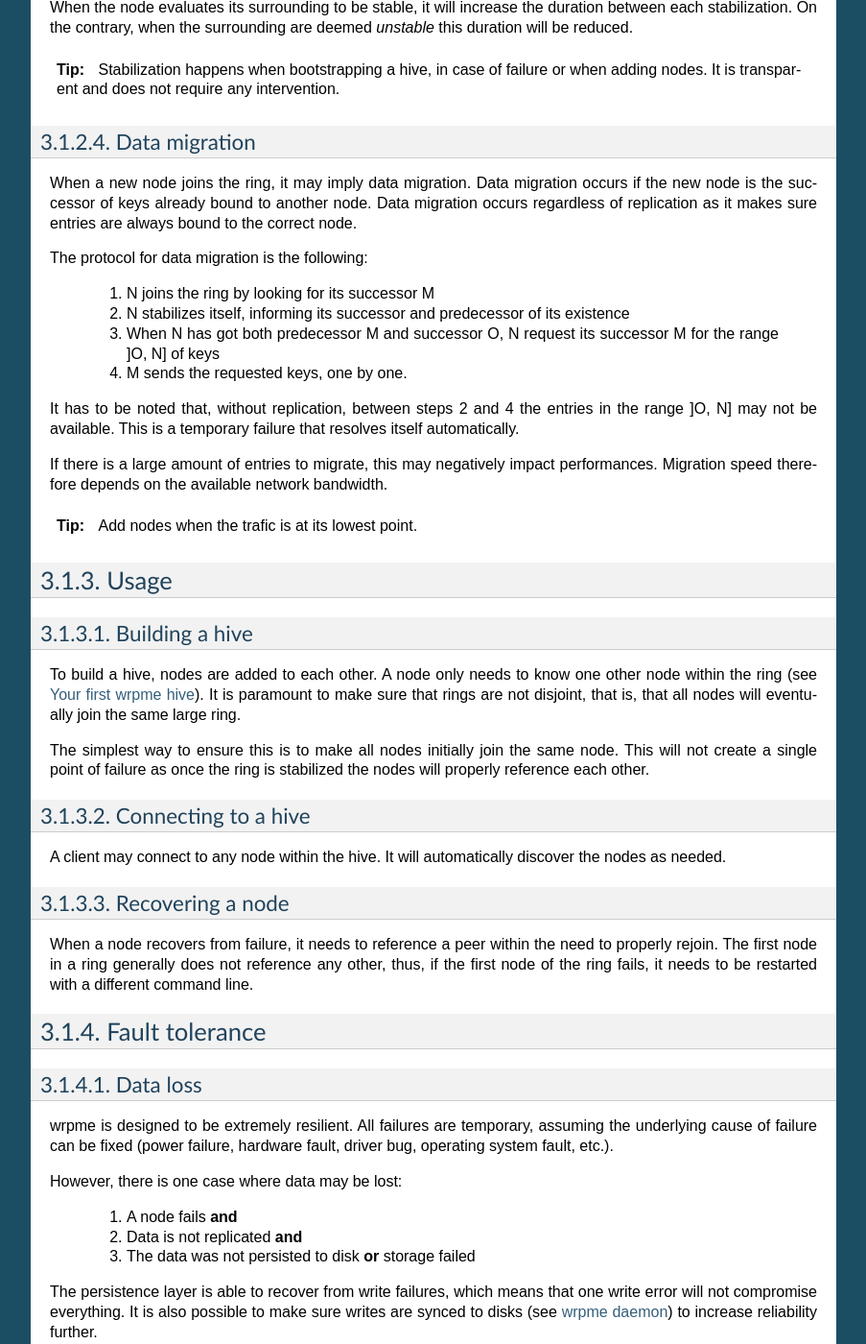
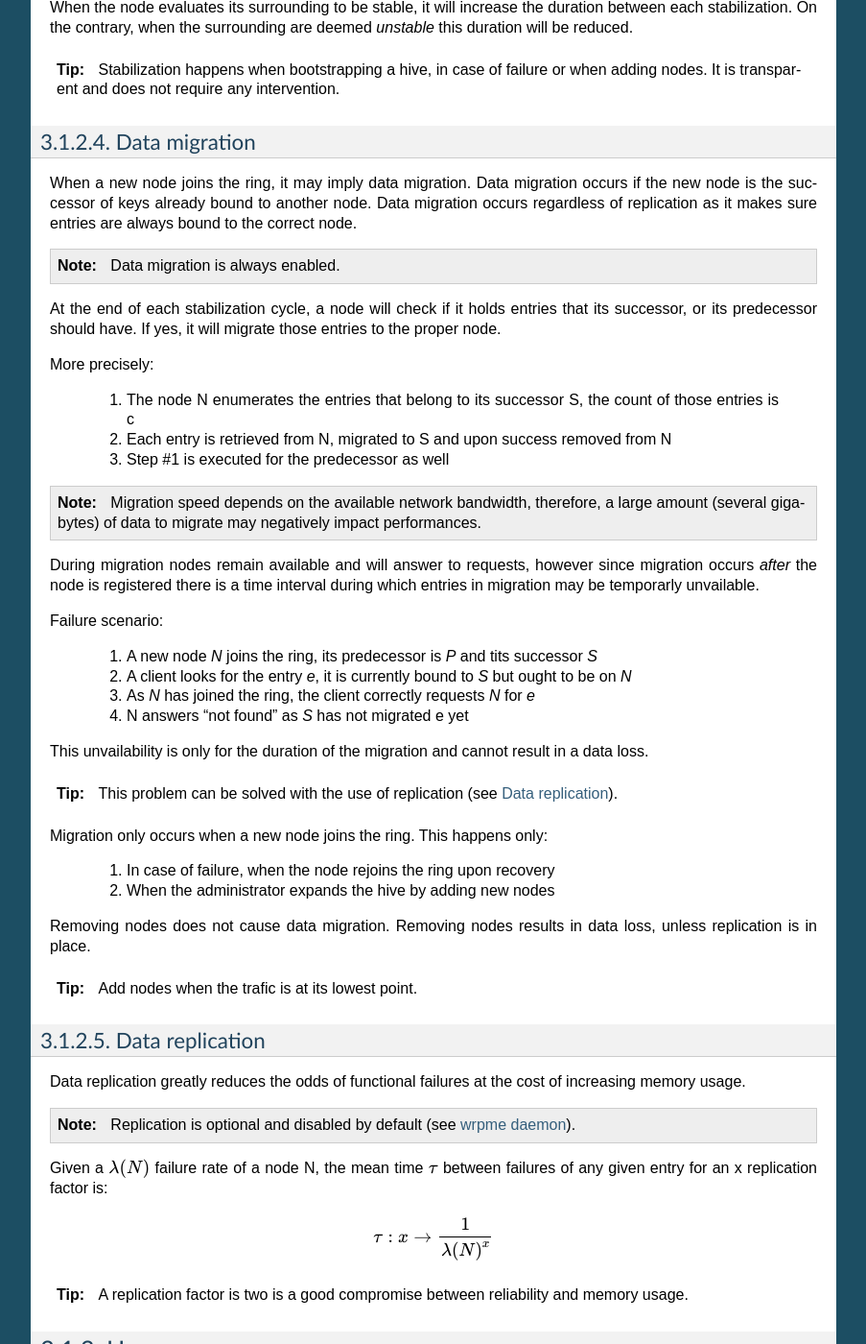
Before and after one commit to iltommi/qdb-documentation, a Sphinx documentation site: the page built from source/concepts/distribution.rst, in a window 1280 px wide and 1400 px high, scrolled down 1294 px. Shown: the whole window at 96% size, without its empty margins (198-1101 px from the left). Built offline with Sphinx 7.4.7, drawn with Linux system fonts in a browser that asks for light colours; formulas are drawn with MathJax 3; some of the changed text lies outside the part shown.

Commit message:
Better documentation

```diff
--- a/source/concepts/distribution.rst
+++ b/source/concepts/distribution.rst
@@ -70,19 +70,61 @@ Data migration
 
 When a new node joins the ring, it may imply data migration. Data migration occurs if the new node is the successor of keys already bound to another node. Data migration occurs regardless of replication as it makes sure entries are always bound to the correct node.
 
-The protocol for data migration is the following:
+.. note::
+    Data migration is always enabled.
 
-    1. N joins the ring by looking for its successor M
-    2. N stabilizes itself, informing its successor and predecessor of its existence
-    3. When N has got both predecessor M and successor O, N request its successor M for the range ]O, N] of keys
-    4. M sends the requested keys, one by one.
+At the end of each stabilization cycle, a node will check if it holds entries that its successor, or its predecessor should have. If yes, it will migrate those entries to the proper node.
 
-It has to be noted that, without replication, between steps 2 and 4 the entries in the range ]O, N] may not be available. This is a temporary failure that resolves itself automatically.
+More precisely:
 
-If there is a large amount of entries to migrate, this may negatively impact performances. Migration speed therefore depends on the available network bandwidth.
+    1. The node N enumerates the entries that belong to its successor S, the count of those entries is c
+    2. Each entry is retrieved from N, migrated to S and upon success removed from N
+    3. Step #1 is executed for the predecessor as well
+
+.. note::
+    Migration speed depends on the available network bandwidth, therefore, a large amount (several gigabytes) of data to migrate may negatively impact performances.
+
+During migration nodes remain available and will answer to requests, however since migration occurs *after* the node is registered there is a time interval during which entries in migration may be temporarly unvailable.
+
+Failure scenario:
+
+    1. A new node *N* joins the ring, its predecessor is *P* and tits successor *S*
+    2. A client looks for the entry *e*, it is currently bound to *S* but ought to be on *N*
+    3. As *N* has joined the ring, the client correctly requests *N* for *e*
+    4. N answers "not found" as *S* has not migrated e yet
+
+This unvailability is only for the duration of the migration and cannot result in a data loss.
+
+.. tip::
+    This problem can be solved with the use of replication (see :ref:`data-replication`).
+
+Migration only occurs when a new node joins the ring. This happens only:
+
+    1. In case of failure, when the node rejoins the ring upon recovery
+    2. When the administrator expands the hive by adding new nodes
+
+Removing nodes does not cause data migration. Removing nodes results in data loss, unless replication is in place.
 
 .. tip::
     Add nodes when the trafic is at its lowest point.
+
+.. _data-replication:
+
+Data replication
+-----------------
+
+Data replication greatly reduces the odds of functional failures at the cost of increasing memory usage.
+
+.. note::
+    Replication is optional and disabled by default (see :doc:`../reference/wrpmed`).
+
+Given a :math:`\lambda(N)` failure rate of a node N, the mean time :math:`\tau` between failures of any given entry for an x replication factor is:
+
+.. math::
+    \tau:x \to \frac{1}{{\lambda(N)}^{x}}
+
+.. tip::
+    A replication factor is two is a good compromise between reliability and memory usage.
 
 Usage
 =====================================================
--- a/source/concepts/index.rst
+++ b/source/concepts/index.rst
@@ -10,3 +10,4 @@ Concepts
    concurrency
    performance
    streaming
+   security
--- /dev/null
+++ b/source/concepts/security.rst
@@ -0,0 +1,2 @@
+Security
+**************************************************
```
